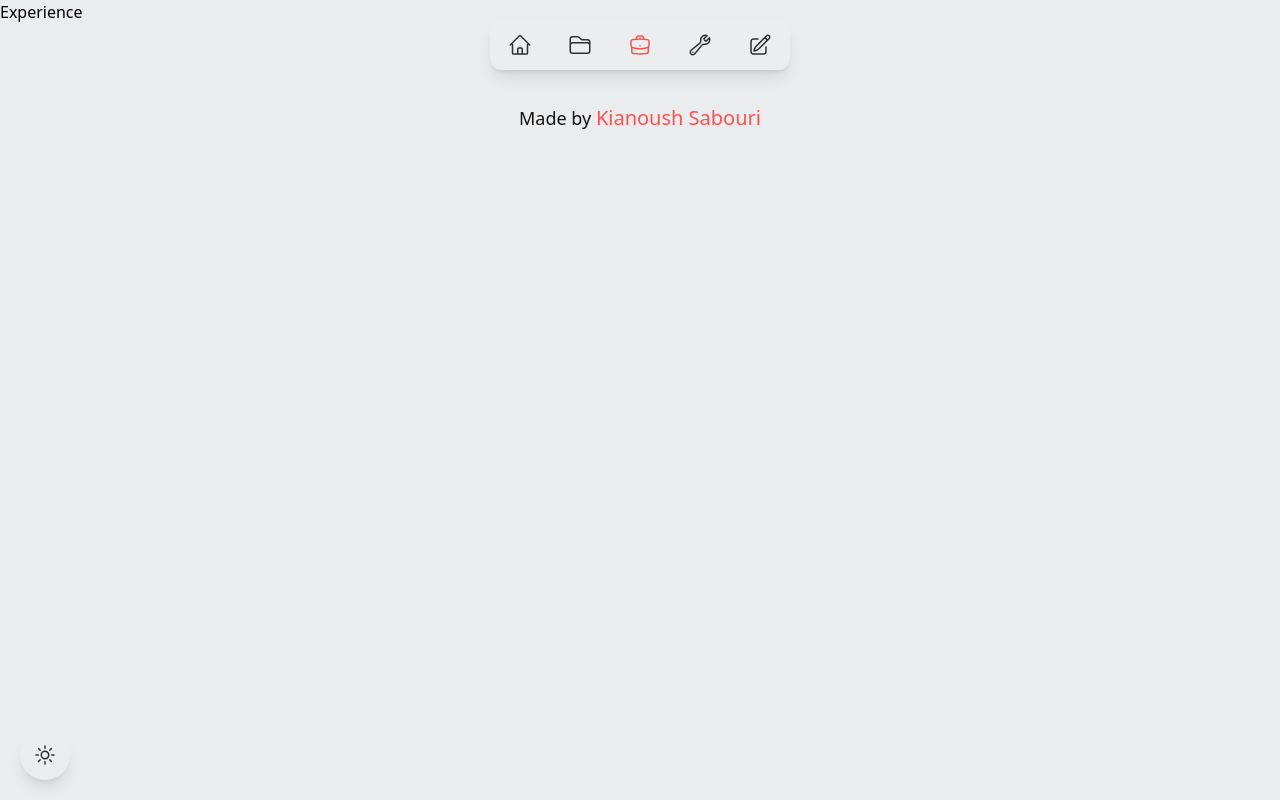
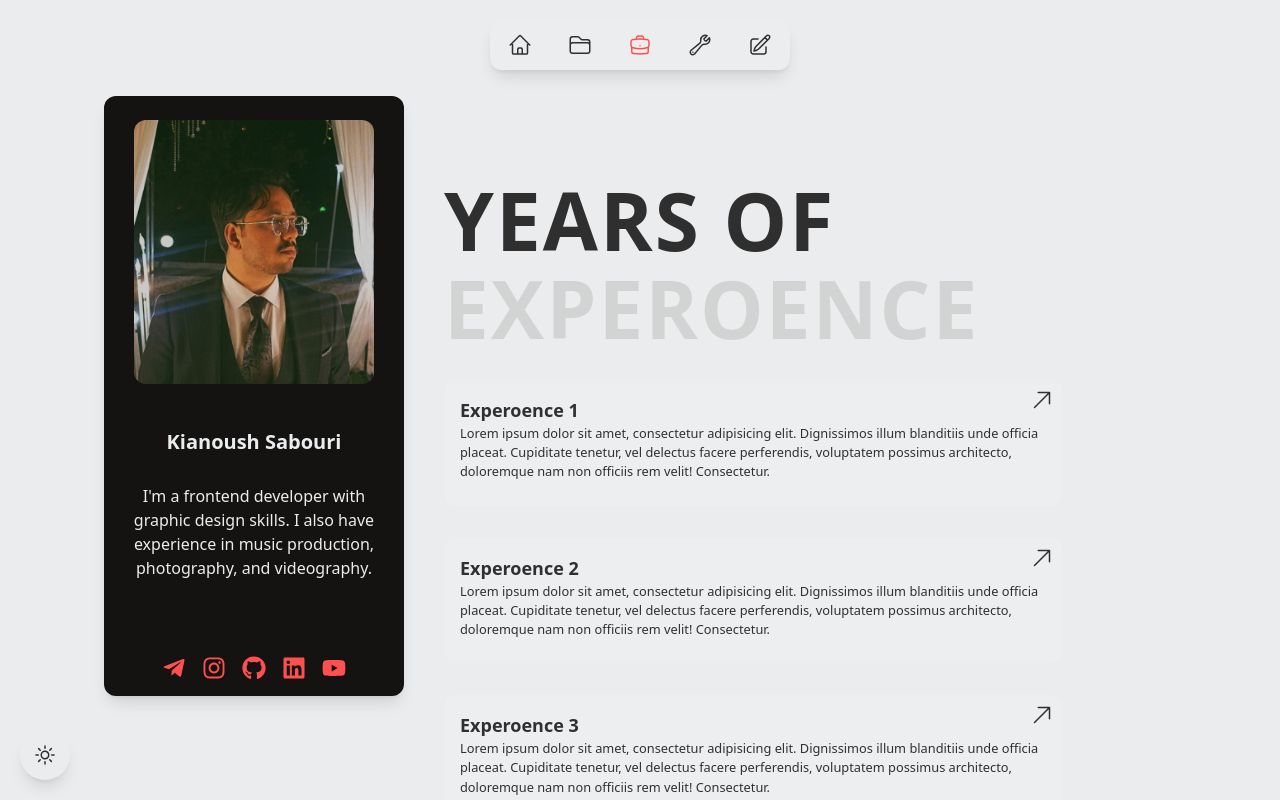
Before and after one commit to kay-sb/Portfolio, a React (Vite) app: page /experience in a window 1280 px wide. Shown: the top 800 px of the page. Built offline with nearby package versions, Linux system fonts and the light colour scheme.

Commit message:
Complete ProjectPage, Thoughts, Tools, and Experience pages - Finalized layout and content for ProjectPage, Thoughts, Tools, and Experience pages. - Implemented PageContext to control content display depth. - Set up main page to show fixed content, with expanded details on other pages.

```diff
--- a/src/Page/Experience.tsx
+++ b/src/Page/Experience.tsx
@@ -1,8 +1,36 @@
-import React from "react";
+import React, { useEffect } from "react";
+import Profile from "../components/ProfileCart";
+import { useTheme } from "../components/ThemeContext"; // Importing ThemeContext for managing dark/light mode
+import ExperoenceList  from "../components/ExperoenceList";
+import { usePageContext } from "../components/PageContext";
+import Form from "../components/Form";
 
 const ExperiencePage: React.FC = () => {
+  const { darkMode } = useTheme();
+  const { setIsDetailPage } = usePageContext();
+
+  useEffect(() => {
+    document.body.classList.toggle("dark-mode", darkMode); // Apply dark mode class to body
+    document.body.classList.toggle("light-mode", !darkMode); // Apply light mode class to body
+  }, [darkMode]);
+
+  useEffect(() => {
+    setIsDetailPage(true);
+    return () => setIsDetailPage(false); // Reset when leaving
+  }, [setIsDetailPage]);
+
   return (
-    <div>Experience</div>
+    <div>
+    <div className="min-h-screen flex flex-col items-center ">
+      <div className="w-full max-w-6xl flex flex-col md:flex-row items-center justify-center mt-20 ">
+        <Profile />
+        <div className="flex-1 text-center md:text-left mt-10 md:mt-5">
+          <ExperoenceList />
+          <Form/>
+        </div>
+      </div>
+    </div>
+  </div>
   );
 };
 
--- a/src/Page/Home.tsx
+++ b/src/Page/Home.tsx
@@ -7,14 +7,21 @@ import ExperoenceList  from "../components/ExperoenceList";
 import PremiumTools from "../components/PremiumTools";
 import Thoughts from "../components/DesignThoughts";
 import Form from "../components/Form";
+import { usePageContext } from "../components/PageContext";
 
 const HomePage: React.FC = () => {
   const { darkMode } = useTheme();
+  const { setIsDetailPage } = usePageContext();
 
   useEffect(() => {
     document.body.classList.toggle("dark-mode", darkMode); // Apply dark mode class to body
     document.body.classList.toggle("light-mode", !darkMode); // Apply light mode class to body
   }, [darkMode]);
+
+  useEffect(() => {
+    setIsDetailPage(false);
+    return () => setIsDetailPage(true); // Reset when leaving
+  }, [setIsDetailPage]);
 
   return (
     <div>
--- a/src/Page/Projects.tsx
+++ b/src/Page/Projects.tsx
@@ -1,8 +1,36 @@
-import React from "react";
+import React, { useEffect } from "react";
+import Profile from "../components/ProfileCart";
+import { useTheme } from "../components/ThemeContext"; // Importing ThemeContext for managing dark/light mode
+import ProjectList from "../components/RecentProjects";
+import { usePageContext } from "../components/PageContext";
+import Form from "../components/Form";
 
 const ProjectsPage: React.FC = () => {
+  const { darkMode } = useTheme();
+  const { setIsDetailPage } = usePageContext();
+
+  useEffect(() => {
+    document.body.classList.toggle("dark-mode", darkMode); // Apply dark mode class to body
+    document.body.classList.toggle("light-mode", !darkMode); // Apply light mode class to body
+  }, [darkMode]);
+
+  useEffect(() => {
+    setIsDetailPage(true);
+    return () => setIsDetailPage(false); // Reset when leaving
+  }, [setIsDetailPage]);
+
   return (
-    <div>Projects</div>
+    <div>
+      <div className="min-h-screen flex flex-col items-center ">
+        <div className="w-full max-w-6xl flex flex-col md:flex-row items-center justify-center mt-20 ">
+          <Profile />
+          <div className="flex-1 text-center md:text-left mt-10 md:mt-5">
+            <ProjectList />
+            <Form />
+          </div>
+        </div>
+      </div>
+    </div>
   );
 };
 
--- a/src/Page/Thoughts.tsx
+++ b/src/Page/Thoughts.tsx
@@ -1,8 +1,29 @@
-import React from "react";
+import React, { useEffect } from "react";
+import Profile from "../components/ProfileCart";
+import { useTheme } from "../components/ThemeContext"; // Importing ThemeContext for managing dark/light mode
+import Thoughts from "../components/DesignThoughts";
+import Form from "../components/Form";
 
 const ThoughtsPage: React.FC = () => {
+  const { darkMode } = useTheme();
+
+  useEffect(() => {
+    document.body.classList.toggle("dark-mode", darkMode); // Apply dark mode class to body
+    document.body.classList.toggle("light-mode", !darkMode); // Apply light mode class to body
+  }, [darkMode]);
+
   return (
-    <div>Thoughts</div>
+    <div>
+    <div className="min-h-screen flex flex-col items-center ">
+      <div className="w-full max-w-6xl flex flex-col md:flex-row items-center justify-center mt-20 ">
+        <Profile />
+        <div className="flex-1 text-center md:text-left mt-10 md:mt-5">
+          <Thoughts />
+          <Form/>
+        </div>
+      </div>
+    </div>
+  </div>
   );
 };
 
--- a/src/Page/Tools.tsx
+++ b/src/Page/Tools.tsx
@@ -1,8 +1,36 @@
-import React from "react";
+import React, { useEffect } from "react";
+import Profile from "../components/ProfileCart";
+import { useTheme } from "../components/ThemeContext"; // Importing ThemeContext for managing dark/light mode
+import PremiumTools from "../components/PremiumTools";
+import Form from "../components/Form";
+import { usePageContext } from "../components/PageContext";
 
 const ToolsPage: React.FC = () => {
+  const { darkMode } = useTheme();
+  const { setIsDetailPage } = usePageContext();
+
+  useEffect(() => {
+    document.body.classList.toggle("dark-mode", darkMode); // Apply dark mode class to body
+    document.body.classList.toggle("light-mode", !darkMode); // Apply light mode class to body
+  }, [darkMode]);
+
+  useEffect(() => {
+    setIsDetailPage(true);
+    return () => setIsDetailPage(false); // Reset when leaving
+  }, [setIsDetailPage]);
+
   return (
-    <div>Tools</div>
+    <div>
+      <div className="min-h-screen flex flex-col items-center ">
+        <div className="w-full max-w-6xl flex flex-col md:flex-row items-center justify-center mt-20 ">
+          <Profile />
+          <div className="flex-1 text-center md:text-left mt-10 md:mt-5">
+            <PremiumTools />
+            <Form />
+          </div>
+        </div>
+      </div>
+    </div>
   );
 };
 
--- a/src/components/DesignThoughts.tsx
+++ b/src/components/DesignThoughts.tsx
@@ -1,9 +1,10 @@
 import React, { useEffect } from "react";
 import { useTheme } from "./ThemeContext"; // Importing ThemeContext for managing dark/light mode
+import { usePageContext } from "./PageContext"
 
 const ThoughtsList: React.FC = () => {
   const { darkMode } = useTheme(); // Access dark mode state from ThemeContext
-
+  const { isDetailPage } = usePageContext();
   // Effect to apply dark/light mode class to the body
   useEffect(() => {
     document.body.classList.toggle("dark-mode", darkMode); // Apply dark mode class
@@ -33,8 +34,17 @@ const ThoughtsList: React.FC = () => {
       date: "Oct 10, 2024",
       readTime: "4 min read",
     },
+    {
+      title: "Thoughts 4",
+      description: "Lorem ipsum dolor sit amet, consectetur adipisicing elit. Dignissimos illum blanditiis unde officia placeat. Cupiditate tenetur, vel delectus facere perferendis, voluptatem possimus architecto, doloremque nam non officiis rem velit! Consectetur. ",
+      link: "",
+      date: "Oct 2, 2024",
+      readTime: "6 min read",
+    },
     // Add more thoughts as needed
   ];
+
+  const displayedProjects = isDetailPage ? Thoughts : Thoughts.slice(0, 3);
 
   return (
     <div className="mt-20 text-center md:text-left">
@@ -54,7 +64,7 @@ const ThoughtsList: React.FC = () => {
       </h1>
       <div>
         <ul className="flex flex-col items-center md:items-start md:px-0">
-          {Thoughts.map((thought, index) => (
+          {displayedProjects.map((thought, index) => (
             <li
               key={index}
               className={`relative flex items-center rounded-xl w-full max-w-[80%] h-auto my-4 p-4 transition duration-300 ease-in-out cursor-pointer ${
--- a/src/components/ExperoenceList.tsx
+++ b/src/components/ExperoenceList.tsx
@@ -1,9 +1,10 @@
 import React, { useEffect } from "react";
 import { useTheme } from "./ThemeContext"; // Importing ThemeContext for managing dark/light mode
+import { usePageContext } from "./PageContext"
 
 const ExperoenceList: React.FC = () => {
   const { darkMode } = useTheme(); // Access dark mode state from ThemeContext
-
+  const { isDetailPage } = usePageContext();
   // Effect to apply dark/light mode class to the body
   useEffect(() => {
     document.body.classList.toggle("dark-mode", darkMode); // Apply dark mode class
@@ -27,8 +28,15 @@ const ExperoenceList: React.FC = () => {
       description: "Lorem ipsum dolor sit amet, consectetur adipisicing elit. Dignissimos illum blanditiis unde officia placeat. Cupiditate tenetur, vel delectus facere perferendis, voluptatem possimus architecto, doloremque nam non officiis rem velit! Consectetur.",
       link: "",
     },
+    {
+      title: "Experoence 4",
+      description: "Lorem ipsum dolor sit amet, consectetur adipisicing elit. Dignissimos illum blanditiis unde officia placeat. Cupiditate tenetur, vel delectus facere perferendis, voluptatem possimus architecto, doloremque nam non officiis rem velit! Consectetur.",
+      link: "",
+    },
     // Add more experiences as needed
   ];
+
+  const displayedProjects = isDetailPage ? Experoence : Experoence.slice(0, 3);
 
   return (
     <div className=" mt-20 text-center md:text-left">
@@ -48,7 +56,7 @@ const ExperoenceList: React.FC = () => {
       </h1>
       <div>
         <ul className=" flex flex-col items-center md:items-start md:px-0 ">
-          {Experoence.map((experience, index) => (
+          {displayedProjects.map((experience, index) => (
             <li
               key={index}
               className={`relative flex items-center rounded-xl w-full max-w-[80%] h-auto my-4 p-4 transition duration-300 ease-in-out cursor-pointer ${
--- /dev/null
+++ b/src/components/PageContext.tsx
@@ -0,0 +1,27 @@
+import React, { createContext, useContext, useState, ReactNode } from "react";
+
+// Context definition
+interface PageContextType {
+  isDetailPage: boolean;
+  setIsDetailPage: (isDetail: boolean) => void;
+}
+
+const PageContext = createContext<PageContextType | undefined>(undefined);
+
+export const PageProvider = ({ children }: { children: ReactNode }) => {
+  const [isDetailPage, setIsDetailPage] = useState(false);
+
+  return (
+    <PageContext.Provider value={{ isDetailPage, setIsDetailPage }}>
+      {children}
+    </PageContext.Provider>
+  );
+};
+
+export const usePageContext = () => {
+  const context = useContext(PageContext);
+  if (!context) {
+    throw new Error("usePageContext must be used within a PageProvider");
+  }
+  return context;
+};
--- a/src/components/PremiumTools.tsx
+++ b/src/components/PremiumTools.tsx
@@ -3,9 +3,11 @@ import { useTheme } from "./ThemeContext";
 import { FaReact } from "react-icons/fa";
 import { SiTypescript, SiCinema4D, SiAdobexd } from "react-icons/si";
 import { DiPhotoshop, DiIllustrator } from "react-icons/di";
+import { usePageContext } from "./PageContext"
 
 const PremiumTools: React.FC = () => {
   const { darkMode } = useTheme();
+  const { isDetailPage } = usePageContext();
 
   useEffect(() => {
     document.body.classList.toggle("dark-mode", darkMode);
@@ -100,6 +102,9 @@ const PremiumTools: React.FC = () => {
     },
   ];
 
+  const displayedProjects = isDetailPage ? Tools : Tools.slice(0, 9);
+
+
   return (
     <div className="mt-20 text-center md:text-left">
       <h1
@@ -118,7 +123,7 @@ const PremiumTools: React.FC = () => {
       </h1>
       <div className="flex flex-col justify-center items-center md:items-start px-10 md:px-0 lg:max-w-[80%]">
         <div className="grid grid-cols-3 md:grid-cols-4 lg:grid-cols-3 gap-4 ">
-          {Tools.map((tool, index) => (
+          {displayedProjects .map((tool, index) => (
             <div
               key={index}
               className={`flex items-center rounded-xl h-24 w-24 lg:w-auto my-4 p-4 transition duration-300 ease-in-out cursor-pointer overflow-hidden ${
--- a/src/components/RecentProjects.tsx
+++ b/src/components/RecentProjects.tsx
@@ -1,9 +1,10 @@
 import React, { useEffect } from "react";
 import { useTheme } from "./ThemeContext"; // Importing ThemeContext for managing dark/light mode
+import { usePageContext } from "./PageContext"
 
 const ProjectList: React.FC = () => {
   const { darkMode } = useTheme(); // Access dark mode state from ThemeContext
-
+  const { isDetailPage } = usePageContext();
   // Effect to apply dark/light mode class to the body
   useEffect(() => {
     document.body.classList.toggle("dark-mode", darkMode); // Apply dark mode class
@@ -30,8 +31,17 @@ const ProjectList: React.FC = () => {
       description: "Creative Portfolio",
       link: "",
     },
+    {
+      image: "Project1-th.png",
+      title: "Project 4",
+      description: "Creative Portfolio",
+      link: "",
+    },
     // Add more projects as needed
   ];
+
+
+  const displayedProjects = isDetailPage ? projects : projects.slice(0, 3);
 
   return (
     <div className="mt-20 text-center md:text-left max-auto">
@@ -51,7 +61,7 @@ const ProjectList: React.FC = () => {
       </h1>
       <div>
         <ul className="flex flex-col items-center md:items-start md:px-0">
-          {projects.map((project, index) => (
+          {displayedProjects.map((project, index) => (
             <li
               key={index}
               className={`flex items-center rounded-xl w-full max-w-[80%] h-24 my-4 p-4 transition duration-300 ease-in-out cursor-pointer ${
```
Also changed, not shown: src/App.tsx (+6 -3 lines).
